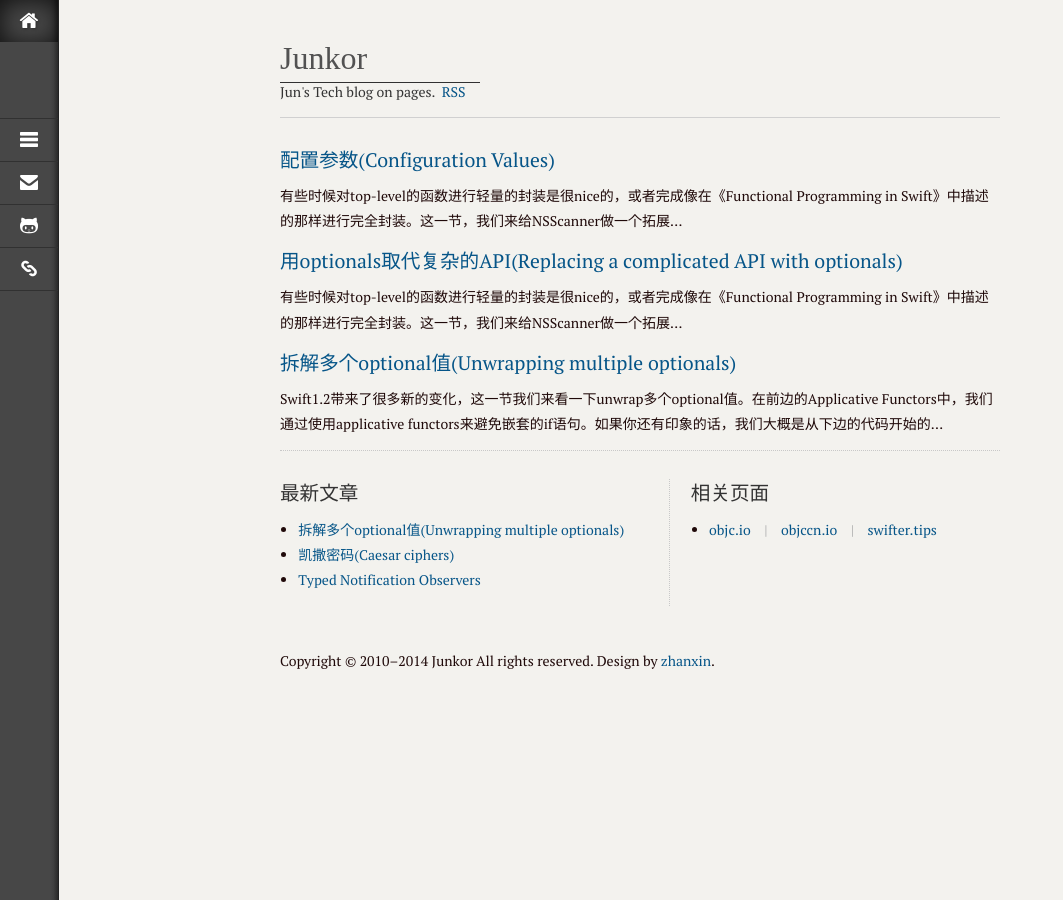
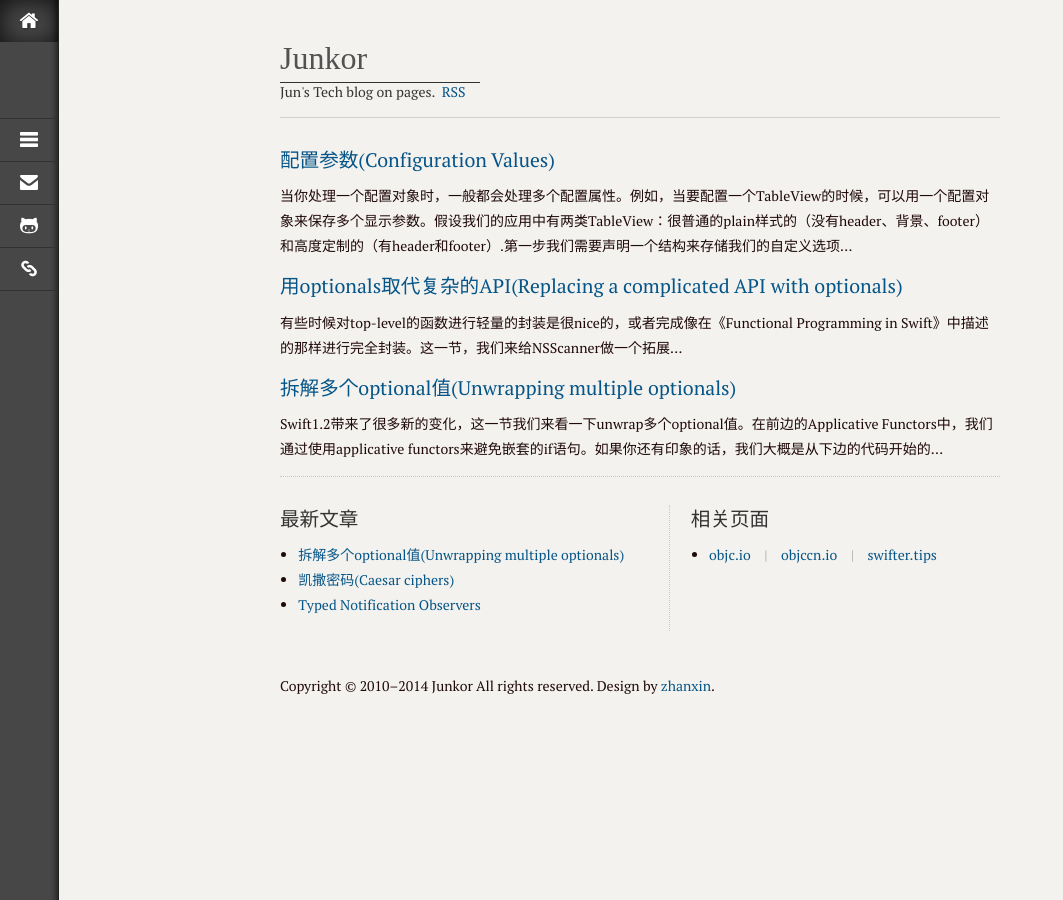
Before and after one commit to junkor/junkor.github.io, a Jekyll site: the page built from index.html, in a window 1280 px wide. Shown: the whole page, without its empty margins (0-1063 px from the left). Built offline with Jekyll 4.4.1, drawn with Linux system fonts in a browser that asks for light colours; the list of posts is cut into pages by our own code; comment, search, counter and statistics services are not loaded.

Commit message:
change desc of Configuration Values

```diff
--- a/_posts/2015-03-17-Configuration-Values.md
+++ b/_posts/2015-03-17-Configuration-Values.md
@@ -1,11 +1,11 @@
 ---
 layout: post
 title: 配置参数(Configuration Values)
-description: 有些时候对top-level的函数进行轻量的封装是很nice的，或者完成像在《Functional Programming in Swift》中描述的那样进行完全封装。这一节，我们来给NSScanner做一个拓展...
+description: 当你处理一个配置对象时，一般都会处理多个配置属性。例如，当要配置一个TableView的时候，可以用一个配置对象来保存多个显示参数。假设我们的应用中有两类TableView：很普通的plain样式的（没有header、背景、footer）和高度定制的（有header和footer）.第一步我们需要声明一个结构来存储我们的自定义选项...
 keywords: 配置参数,Configuration Values
 ---
 
->文章翻译自[objc](http://www.objc.io)，原文连接：『[Replacing a complicated API with optionals](http://www.objc.io/snippets/20.html)』
+>文章翻译自[objc](http://www.objc.io)，原文连接：『[Configuration Values](http://www.objc.io/snippets/20.html)』
 
 当你处理一个配置对象时，一般都会处理多个配置属性。例如，当要配置一个TableView的时候，可以用一个配置对象来保存多个显示参数。假设我们的应用中有两类TableView：很普通的plain样式的（没有header、背景、footer）和高度定制的（有header和footer）.第一步我们需要声明一个结构来存储我们的自定义选项：
 
```
